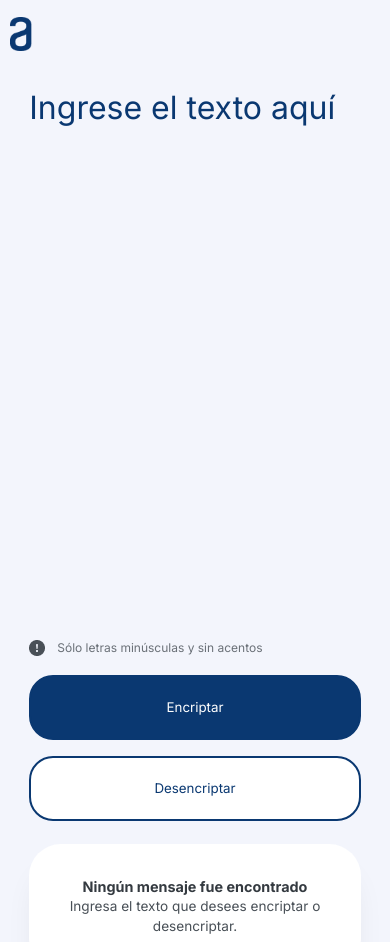
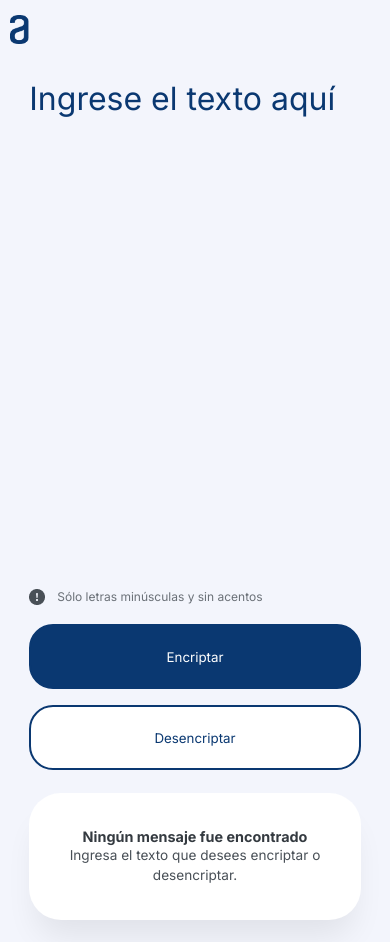
Before and after one commit to SotoEstefania/Encriptador-de-texto, a plain HTML site: page index.html in a window 390 px wide. Shown: the top 942 px of the page. Drawn offline with Linux system fonts and the light colour scheme.

Commit message:
Segunda prueba

```diff
--- a/styleEncriptadorQuery.css
+++ b/styleEncriptadorQuery.css
@@ -86,10 +86,10 @@
 
 @media screen and (max-width: 520px) {
     header{
-        height: 8vh;
+        height: 7vh;
     }
     .sectionTextoAencriptar{
-        height: 92vh;
+        height: 87vh;
     }
     .botones{
         display:flex;
```
